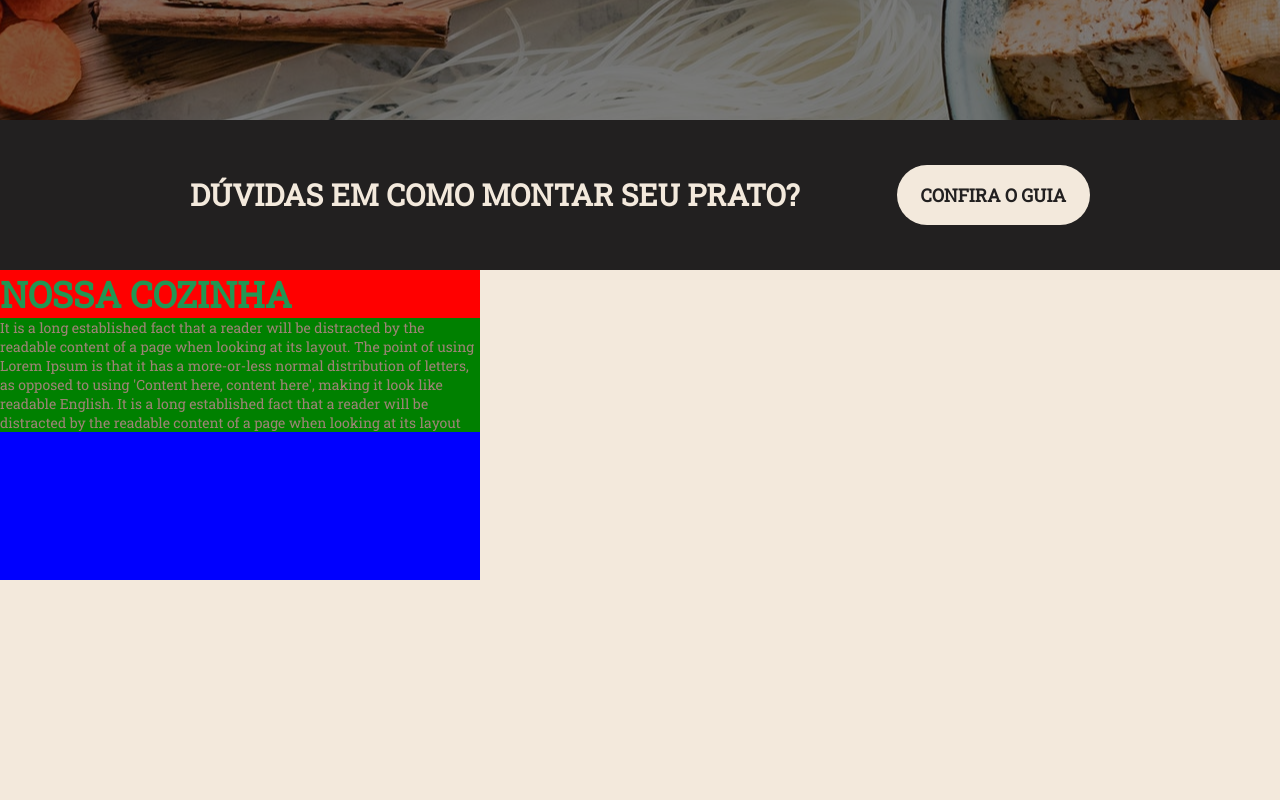
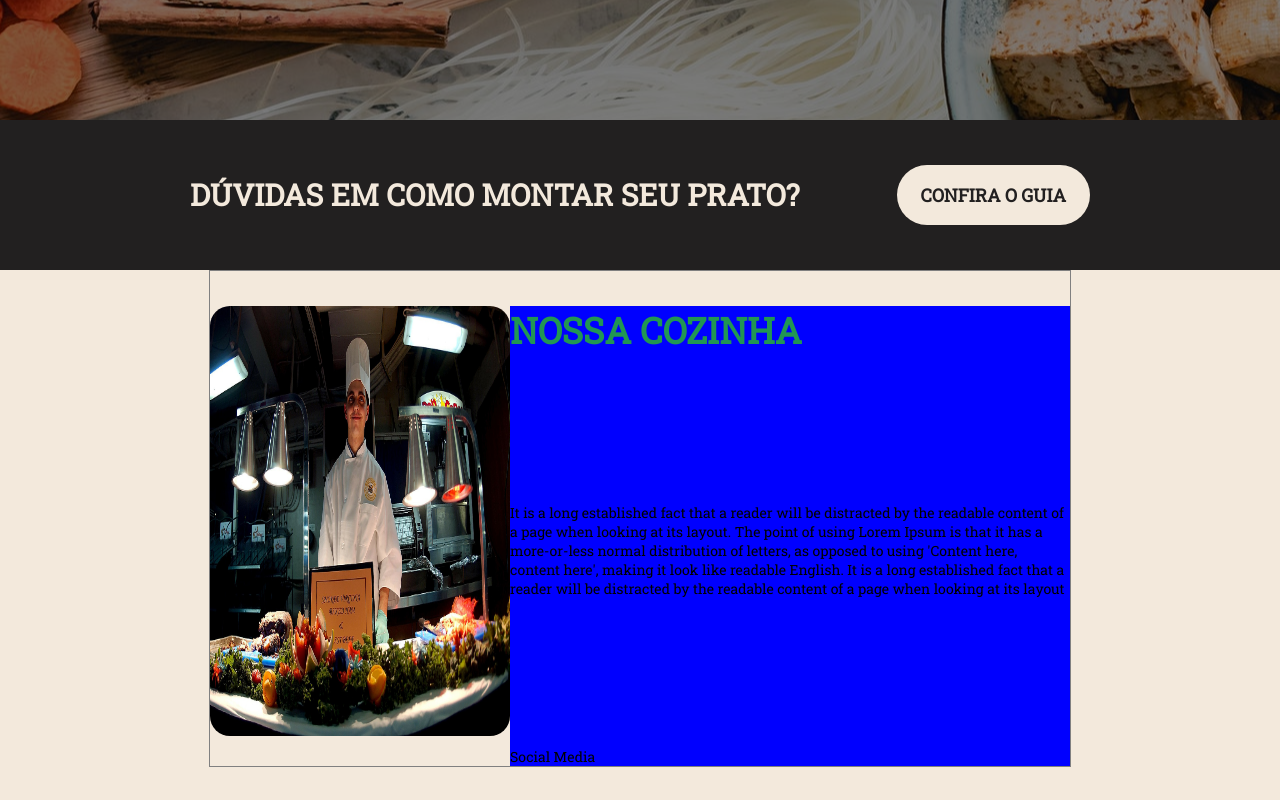
Before and after one commit to brunogirome/refugio-caseiro-frontend, a React (Create React App) app: page / in a window 1280 px wide. Shown: the part 610-1410 px from the top of the page. Built offline with nearby package versions, Linux system fonts and the light colour scheme.

Commit message:
Atualização da página about

```diff
--- a/src/Pages/Home/about/index.js
+++ b/src/Pages/Home/about/index.js
@@ -1,19 +1,29 @@
 import React from 'react';
 
-import { Container, Text } from './styles';
+import Photo from '../../../Assets/chef.jpg';
+
+import { Container, Content, TextContent, ContainerImage, MainText} from './styles';
 
 const about = () =>
     <Container>
-        <Text>
-            <h1>
-                Nossa Cozinha
-            </h1>
-
-            <div>
-                It is a long established fact that a reader will be distracted by the readable content of a page when looking at its layout. The point of using Lorem Ipsum is that it has a more-or-less normal distribution of letters, as opposed to using 'Content here, content here', making it look like readable English.
-                It is a long established fact that a reader will be distracted by the readable content of a page when looking at its layout
-            </div>
-        </Text>
+        <Content>
+            <ContainerImage>
+                <img src ={Photo}/>
+            </ContainerImage>
+            <TextContent>
+                <MainText>
+                    <div>
+                        <h1>Nossa Cozinha</h1>
+                    </div>
+                    <div>
+                        It is a long established fact that a reader will be distracted by the readable content of a page when looking at its layout. The point of using Lorem Ipsum is that it has a more-or-less normal distribution of letters, as opposed to using 'Content here, content here', making it look like readable English. It is a long established fact that a reader will be distracted by the readable content of a page when looking at its layout
+                    </div>
+                    <div>
+                        Social Media
+                    </div>
+                </MainText>
+            </TextContent>
+        </Content>
     </Container>;
 
 export default about;
--- a/src/Pages/Home/about/styles.js
+++ b/src/Pages/Home/about/styles.js
@@ -4,25 +4,43 @@ export const Container = styled.div`
     width: 100%;
     height: 530px;
     background-color: var(--light-1);
+    display: flex;
+    justify-content: center;
 `;
 
-export const Text = styled.div`
+export const Content = styled.div`
+    width: 860px;
+    height: 460px;
+    border: 1px solid grey;
+    display: flex;
+    flex-direction: row;
+    padding-top: 35px;
+`;
 
-    color: var(--light-2);
-    width: 480px;
-    height: 310px;
+export const TextContent = styled.div`
+    display: flex;
+    justify-content: center;
+`;
+
+export const ContainerImage = styled.div `
+    img {
+        width: 300px;
+        height: 430px;
+        border-radius: 20px;
+    }
+`;
+
+export const MainText = styled.div`
+    display: flex;
+    flex-direction: column;
+    justify-content: space-between;
     background-color: blue;
+
 
     h1 {
         font-size: 36px;
+        font-weight: bold;
         text-transform: uppercase;
-        font-weight: bold;
         color: var(--text-green);
-        background-color: red;
     }
-
-    div {
-        background-color: green;
-    }
-
 `;
```
Also changed, not shown: src/Assets/chef.jpg (added).
